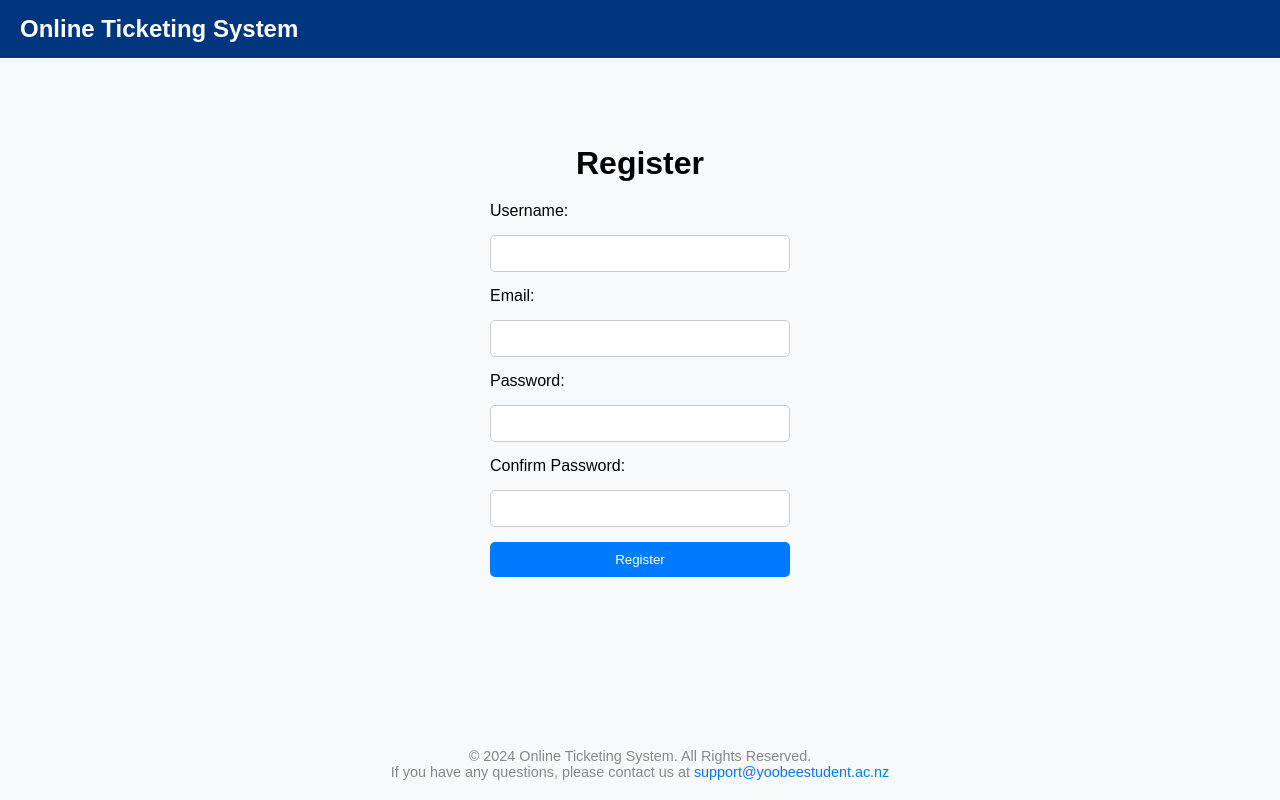
After one commit to lyfu19/online-ticket-system, a Flask app: page /auth/register in a window 1280 px wide. The commit adds this page. Run offline with Flask 3, Linux system fonts and the light colour scheme.

Commit message:
register page

```diff
--- a/app.py
+++ b/app.py
@@ -2,6 +2,7 @@ from flask import Flask, render_template
 from flask_migrate import Migrate
 from config import Config
 from models import db
+from auth import auth_blueprint
 
 app = Flask(__name__)
 app.config.from_object(Config)
@@ -13,5 +14,7 @@ migrate = Migrate(app, db)
 def home():
     return render_template('index.html')
 
+app.register_blueprint(auth_blueprint, url_prefix='/auth')
+
 if __name__ == '__main__':
     app.run(debug=True)
--- /dev/null
+++ b/auth/__init__.py
@@ -0,0 +1,5 @@
+from flask import Blueprint
+
+auth_blueprint = Blueprint('auth', __name__)
+
+from . import routes
--- /dev/null
+++ b/auth/routes.py
@@ -0,0 +1,33 @@
+from flask import Blueprint, render_template, request, redirect, url_for, flash
+from werkzeug.security import generate_password_hash
+from models import User, db
+from . import auth_blueprint  # 这里导入已经定义好的蓝图
+
+from flask import jsonify  # 引入 jsonify 函数
+
+@auth_blueprint.route('/register', methods=['GET', 'POST'])
+def register():
+    if request.method == 'POST':
+        data = request.get_json()  # 获取 JSON 数据
+        username = data.get('username')
+        email = data.get('email')
+        password = data.get('password')
+
+        # 检查输入是否为空
+        if not username or not email or not password:
+            return jsonify({"message": "Please fill out all fields!"}), 400
+
+        # 检查是否存在相同的用户名或电子邮件
+        existing_user = User.query.filter((User.email == email) | (User.username == username)).first()
+        if existing_user:
+            return jsonify({"message": "Username or email already exists!"}), 400
+
+        # 创建新用户并保存到数据库
+        hashed_password = generate_password_hash(password)
+        new_user = User(username=username, email=email, password=hashed_password)
+        db.session.add(new_user)
+        db.session.commit()
+
+        return jsonify({"message": "Registration successful!"}), 200  # 返回 JSON 数据
+
+    return render_template('register.html')  # 对于 GET 请求，返回模板
--- a/models.py
+++ b/models.py
@@ -8,7 +8,7 @@ class User(db.Model):
     id = db.Column(db.Integer, primary_key=True)
     username = db.Column(db.String(80), unique=True, nullable=False)
     email = db.Column(db.String(120), unique=True, nullable=False)
-    password = db.Column(db.String(120), nullable=False)
+    password = db.Column(db.String(255), nullable=False)
     registered_on = db.Column(db.DateTime, default=datetime.now(timezone.utc))
 
 class Concert(db.Model):
--- /dev/null
+++ b/static/css/form.css
@@ -0,0 +1,54 @@
+/* 只让 Register 标题居中 */
+.register-form {
+    display: flex;
+    flex-direction: column;
+    align-items: center;
+    justify-content: center;
+    min-height: calc(100vh - 200px);
+  }
+
+  .register-form h2 {
+    margin-bottom: 20px;
+    font-size: 2rem;
+    text-align: center; /* 只让标题居中 */
+  }
+
+  /* 保持表单布局 */
+  form {
+    display: flex;
+    flex-direction: column;
+    gap: 15px;
+    width: 300px;
+    margin: 0 auto;
+  }
+
+  /* 标签和输入框保持原始布局 */
+  label {
+    text-align: left;
+  }
+
+  input {
+    padding: 10px;
+    border: 1px solid #ccc;
+    border-radius: 5px;
+  }
+
+  button {
+    padding: 10px;
+    background-color: #007bff;
+    color: white;
+    border: none;
+    border-radius: 5px;
+    cursor: pointer;
+  }
+
+  button:hover {
+    background-color: #0056b3;
+  }
+
+  #registerMessage,
+  #loginMessage {
+    margin-top: 15px;
+    color: red;
+    text-align: center;
+  }
--- /dev/null
+++ b/static/js/auth.js
@@ -0,0 +1,145 @@
+document.addEventListener('DOMContentLoaded', () => {
+    const registerForm = document.getElementById('registerForm');
+    const usernameInput = document.getElementById('username');
+    const emailInput = document.getElementById('email');
+    const passwordInput = document.getElementById('password');
+    const confirmPasswordInput = document.getElementById('confirmPassword');
+    const registerMessage = document.getElementById('registerMessage');
+    const registerButton = document.getElementById('registerButton');
+
+    // 页面加载时禁用 Register 按钮
+    registerButton.disabled = true;
+
+    // 这个函数负责实时验证用户输入
+    function validateForm() {
+        let isValid = true;
+        let errors = [];
+
+        // 验证用户名是否为空
+        if (usernameInput.value.trim() === '') {
+            errors.push('Username cannot be empty.');
+            isValid = false;
+        }
+
+        // 验证邮箱格式
+        const emailPattern = /^[^\s@]+@[^\s@]+\.[^\s@]+$/;
+        if (!emailPattern.test(emailInput.value)) {
+            errors.push('Invalid email format.');
+            isValid = false;
+        }
+
+        // 验证两次密码是否一致
+        if (passwordInput.value !== confirmPasswordInput.value) {
+            errors.push('Passwords do not match.');
+            isValid = false;
+        }
+
+        // 更新错误信息
+        if (errors.length > 0) {
+            registerMessage.textContent = errors.join(' ');
+            registerMessage.style.color = 'red';
+        } else {
+            registerMessage.textContent = '';
+        }
+
+        // 根据表单验证结果启用或禁用按钮
+        registerButton.disabled = !isValid;
+    }
+
+    // 监听输入事件，实时验证用户输入
+    usernameInput.addEventListener('input', validateForm);
+    emailInput.addEventListener('input', validateForm);
+    emailInput.addEventListener('input', validateForm);
+    passwordInput.addEventListener('input', validateForm);
+    confirmPasswordInput.addEventListener('input', validateForm);
+
+    // 提交时再进行最终验证
+    registerForm.addEventListener('submit', function (event) {
+        let errors = [];
+
+        // 验证用户名是否为空
+        if (usernameInput.value.trim() === '') {
+            errors.push('Username cannot be empty.');
+        }
+
+        // 验证邮箱格式是否正确
+        const emailPattern = /^[^\s@]+@[^\s@]+\.[^\s@]+$/;
+        if (!emailPattern.test(emailInput.value)) {
+            errors.push('Invalid email format.');
+        }
+
+        // 验证两次输入的密码是否一致
+        if (passwordInput.value !== confirmPasswordInput.value) {
+            errors.push('Passwords do not match.');
+        }
+
+        // 如果有任何错误，阻止表单提交并显示错误信息
+        if (errors.length > 0) {
+            event.preventDefault();  // 阻止表单提交
+            registerMessage.textContent = errors.join(' ');
+            registerMessage.style.color = 'red';
+        }
+    });
+});
+
+// 注册表单提交逻辑
+document.querySelector('#registerForm').addEventListener('submit', async function (event) {
+    event.preventDefault(); // 阻止表单默认提交
+
+    const formData = {
+        username: document.querySelector('#username').value,
+        email: document.querySelector('#email').value,
+        password: document.querySelector('#password').value,
+    };
+
+    try {
+        const response = await fetch('/auth/register', {
+            method: 'POST',
+            headers: { 'Content-Type': 'application/json' },
+            body: JSON.stringify(formData),
+        });
+
+        const result = await response.json();
+
+        if (response.ok) {
+            document.querySelector('#registerMessage').textContent = result.message;
+            document.querySelector('#registerMessage').style.color = 'green';  // 成功时显示绿色
+        } else {
+            document.querySelector('#registerMessage').textContent = result.message || 'Registration failed!';
+            document.querySelector('#registerMessage').style.color = 'red';  // 失败时显示红色
+        }
+    } catch (error) {
+        console.error('Error:', error);
+        document.querySelector('#registerMessage').textContent = 'An unexpected error occurred!';
+        document.querySelector('#registerMessage').style.color = 'red';  // 错误时显示红色
+    }
+});
+
+// 登录表单提交逻辑
+document.querySelector('#loginForm').addEventListener('submit', async function (event) {
+    event.preventDefault();
+
+    const formData = {
+        username: document.querySelector('#username').value,
+        password: document.querySelector('#password').value,
+    };
+
+    try {
+        const response = await fetch('/auth/login', {
+            method: 'POST',
+            headers: { 'Content-Type': 'application/json' },
+            body: JSON.stringify(formData),
+        });
+
+        const result = await response.json();
+
+        if (response.ok) {
+            document.querySelector('#loginMessage').textContent = result.message;
+        } else {
+            document.querySelector('#loginMessage').textContent = result.message;
+        }
+    } catch (error) {
+        console.error('Error:', error);
+        document.querySelector('#loginMessage').textContent = 'An error occurred!';
+    }
+});
--- a/templates/base.html
+++ b/templates/base.html
@@ -1,29 +1,28 @@
 <!DOCTYPE html>
 <html lang="en">
+
 <head>
   <meta charset="UTF-8" />
   <meta name="viewport" content="width=device-width, initial-scale=1.0" />
   <title>{% block title %}Online Ticketing System{% endblock %}</title>
   <link rel="stylesheet" href="{{ url_for('static', filename='css/global.css') }}" />
-    <link
-      rel="stylesheet"
-      href="https://cdnjs.cloudflare.com/ajax/libs/font-awesome/6.0.0-beta3/css/all.min.css"
-    />
+  <link rel="stylesheet" href="https://cdnjs.cloudflare.com/ajax/libs/font-awesome/6.0.0-beta3/css/all.min.css" />
   {% block extra_css %}{% endblock %}
 </head>
+
 <body>
   <!-- 顶部导航栏 -->
   <div class="navbar">
     <div class="logo">Online Ticketing System</div>
     <div class="nav-links">
-        <a href="javascript:void(0);" class="register" onclick="showPlaceholder()">Register</a>
+      {% if request.endpoint != 'auth.register' and request.endpoint != 'auth.login' %}
+      <a href="{{ url_for('auth.register') }}" class="register">Register</a>
       <a href="javascript:void(0);" class="login" onclick="showPlaceholder()">Sign In</a>
+      {% endif %}
     </div>
   </div>
 
-    <div class="container">
-      {% block content %}{% endblock %}
-    </div>
+  <div class="container">{% block content %}{% endblock %}</div>
 
   <!-- 页脚 -->
   <footer>
@@ -37,4 +36,5 @@
   <script src="{{ url_for('static', filename='js/global.js') }}"></script>
   {% block extra_js %}{% endblock %}
 </body>
+
 </html>
--- /dev/null
+++ b/templates/register.html
@@ -0,0 +1,34 @@
+{% extends "base.html" %}
+
+{% block title %}Register - Online Ticketing System{% endblock %}
+
+{% block extra_css %}
+<!-- 引入 form.css -->
+<link rel="stylesheet" href="{{ url_for('static', filename='css/form.css') }}">
+{% endblock %}
+
+{% block content %}
+<div class="register-form">
+    <h2>Register</h2>
+    <form id="registerForm">
+        <label for="username">Username:</label>
+        <input type="text" id="username" name="username" required>
+
+        <label for="email">Email:</label>
+        <input type="email" id="email" name="email" required>
+
+        <label for="password">Password:</label>
+        <input type="password" id="password" name="password" required>
+
+        <label for="confirmPassword">Confirm Password:</label>
+        <input type="password" id="confirmPassword" name="confirmPassword" required>
+
+        <button type="submit" id="registerButton" disabled>Register</button>
+    </form>
+    <div id="registerMessage"></div>
+</div>
+{% endblock %}
+
+{% block extra_js %}
+<script src="{{ url_for('static', filename='js/auth.js') }}"></script>
+{% endblock %}
```
Also changed, not shown: migrations/versions/fe02c454ca23_increase_password_field_length.py (added, +38 -0 lines), templates/index.html (+6 -14 lines). Lines whose indentation alone changed are shown as unchanged.
